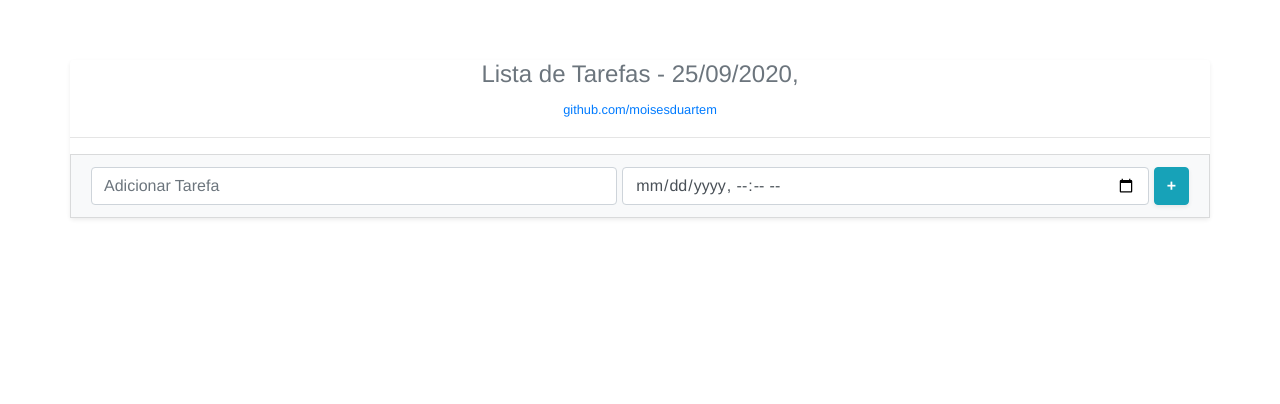
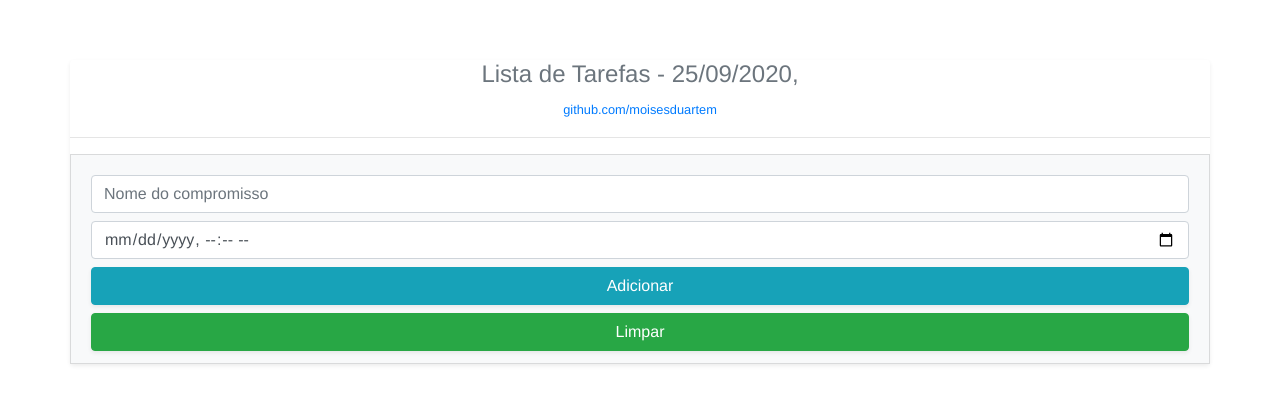
Before and after one commit to moisesduartem/to-do-list, a Vue app: page / in a window 1280 px wide. Shown: the top 404 px of the page. Built offline with nearby package versions, Linux system fonts and the light colour scheme; the HTML template or start-up script is replaced by a standard one.

Commit message:
adiciona botao de limpar e torna form column

```diff
--- a/src/components/List.vue
+++ b/src/components/List.vue
@@ -7,9 +7,10 @@
       </small>
       <hr>
       <div id="add-task" class="list-group-item bg-light">
-        <input type="text" class="form-control" placeholder="Adicionar Tarefa" v-model="newTitle">
-        <input type="datetime-local" class="form-control" placeholder="Adicionar Tarefa" v-model="newDate">
-        <button v-on:click="addTask" class="btn btn-info shadow-sm">+</button>
+        <input type="text" class="form-control" placeholder="Nome do compromisso" v-model="newTitle">
+        <input type="datetime-local" class="form-control" v-model="newDate">
+       <input v-on:click="addTask" class="btn btn-block btn-info shadow-sm" type="button" value="Adicionar">
+        <input v-on:click="clearTaskList" class="btn btn-block btn-success shadow-sm" type="button" value="Limpar">
       </div>
       <div class="">
         <div class="task list-group-item text-left d-flex align-items-center  justify-content-between" v-for="(task, i) in taskList" v-on:click="concludeTask(i)" :key="task.id">
@@ -76,11 +77,7 @@
 
 <style scoped="">
 input {
-  margin-right: 5px;
-}
-
-#add-task {
-  display: flex;
+  margin-top: 8px;
 }
 
 #add-task button {
```
